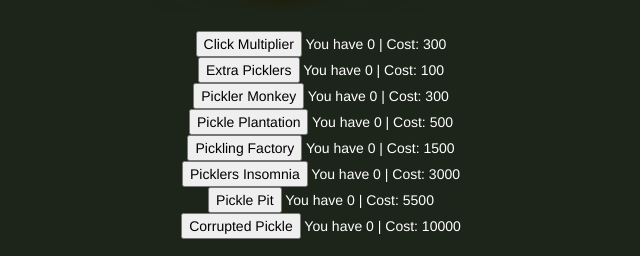
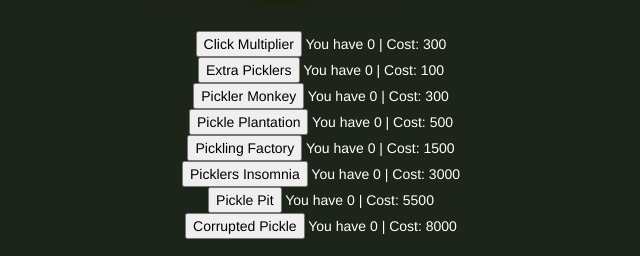
Before and after one commit to Foox-dev/Fennixindi-web, a plain HTML site: page games/html-games/pickle-clicker.html in a window 1280 px wide. Shown: the part 431-687 px from the top of the page, 319-959 px from the left. Drawn offline with nearby package versions, Linux system fonts and the light colour scheme.

Commit message:
Corrupted Pickle Fix

```diff
--- a/games/html-games/pickle-clicker.html
+++ b/games/html-games/pickle-clicker.html
@@ -67,7 +67,7 @@
         },
         corrupted_pickle: {
           amount: 0,
-          cost: 10000,
+          cost: 8000,
           gps: 35,
           name: "Corrupted Pickle"
         },
@@ -75,7 +75,8 @@
       achievements: [{req: "clicker.pickles>=1", gotten: false, title: "A Big Mistake", text: "Play Pickle Clicker."},
       {req: "clicker.pickles>=1000", gotten: false, title: "Now It Begins...", text: "Get 1000 Pickles."},
       {req: "clicker.pickles>=5000", gotten: false, title: "Pickle Priest", text: "Get 5000 Pickles"},
-      {req: "clicker.upgrades.picklers_insomnia.amount>=1", gotten: false, title: "Insomniac", text: "Buy Pickle Insomnia."}]
+      {req: "clicker.upgrades.picklers_insomnia.amount>=1", gotten: false, title: "Insomniac", text: "Buy Pickle Insomnia."},
+      {req: "clicker.upgrades.corrupted_pickle.amount>=1", gotten: false, title: "No Life", text: "Buy a Corrupted Pickle."}]
     };
     function pickle_clicked(thing) {
       if (clicker.upgrades[thing].cost <= clicker.pickles) {
```
